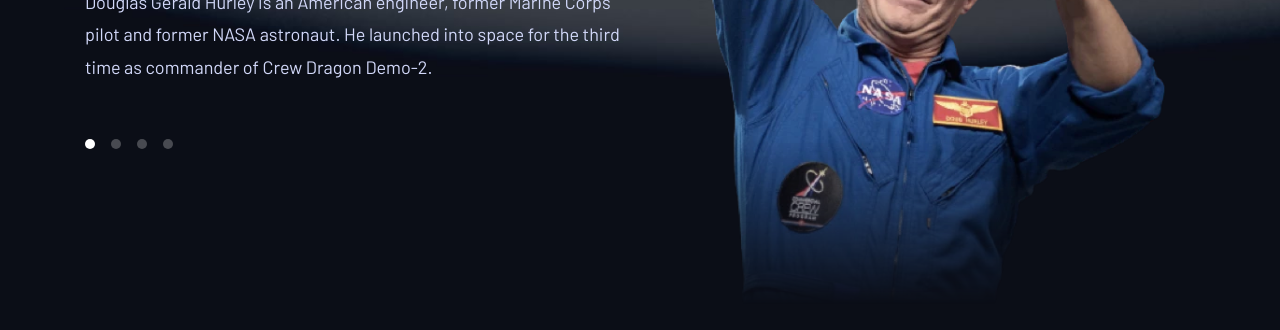
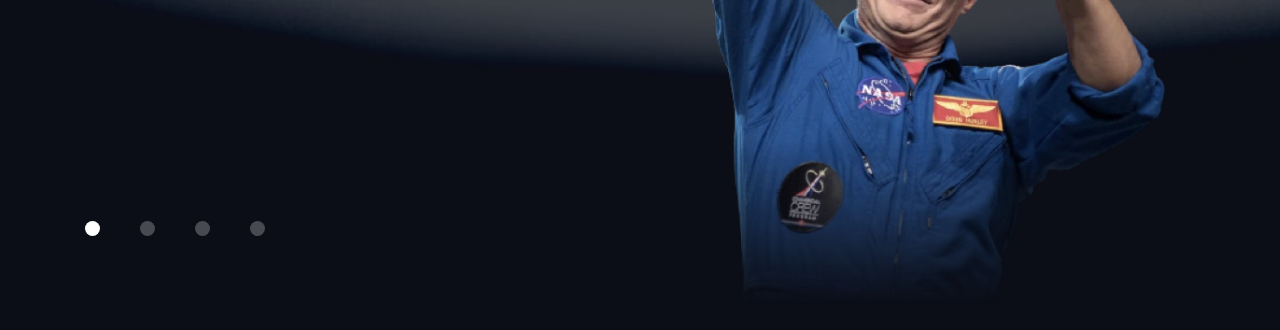
Before and after one commit to berefire/space-tourism-multi-page-website, a website built with Vite: page crew.html in a window 1280 px wide. Shown: the part 600-930 px from the top of the page. Built offline with nearby package versions, Linux system fonts and the light colour scheme.

Commit message:
feat(crew): enhance crew dots layout with responsive margin and size adjustments

```diff
--- a/src/styles/components.css
+++ b/src/styles/components.css
@@ -75,11 +75,11 @@
   }
 
   .crew-dots {
-    @apply mt-8 flex items-center justify-center gap-4;
+    @apply mt-8 lg:mt-50 flex items-center justify-center gap-4 lg:gap-10;
   }
 
   .crew-dot {
-    @apply relative size-2.5 shrink-0 cursor-pointer rounded-full bg-white/25 transition-colors duration-200 hover:bg-white/50 aria-selected:bg-white motion-reduce:transition-none;
+    @apply relative size-2.5 lg:size-3.75 shrink-0 cursor-pointer rounded-full bg-white/25 transition-colors duration-200 hover:bg-white/50 aria-selected:bg-white motion-reduce:transition-none;
   }
 
   .crew-dot::before {
```
